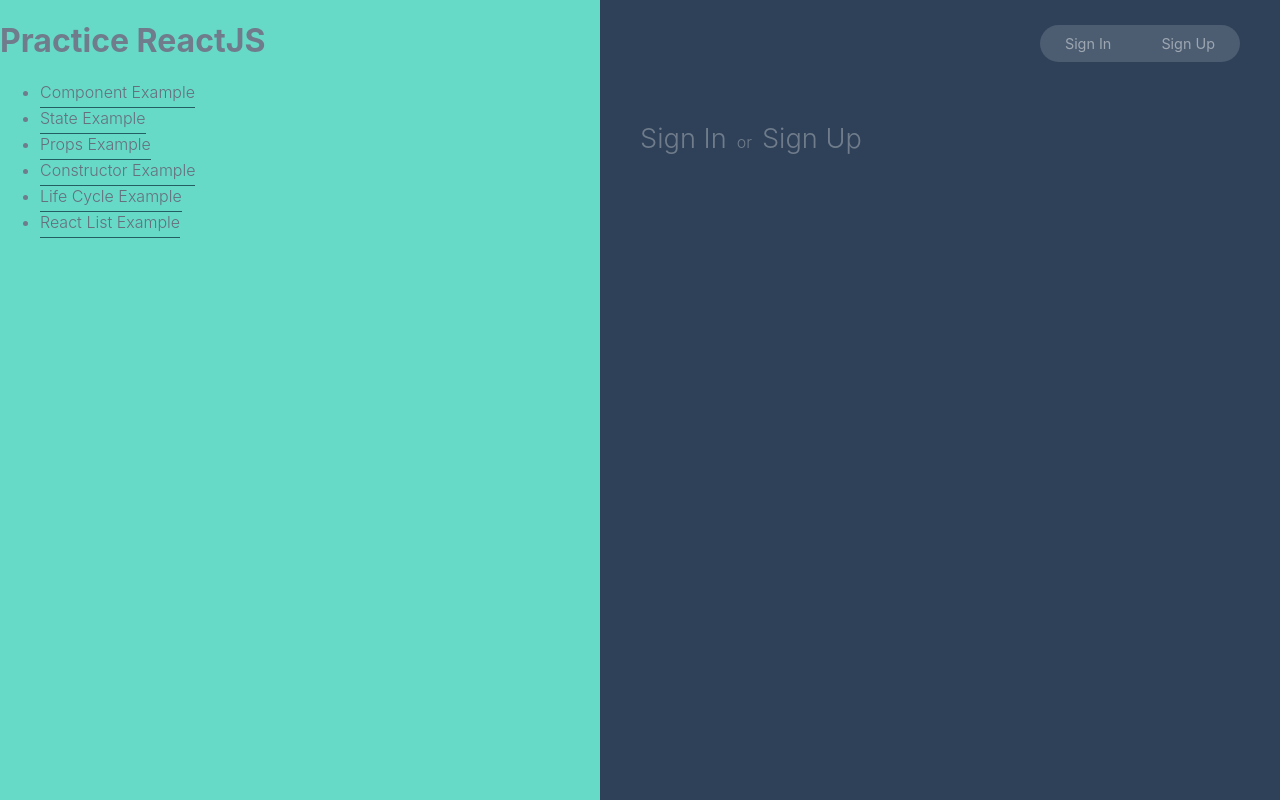
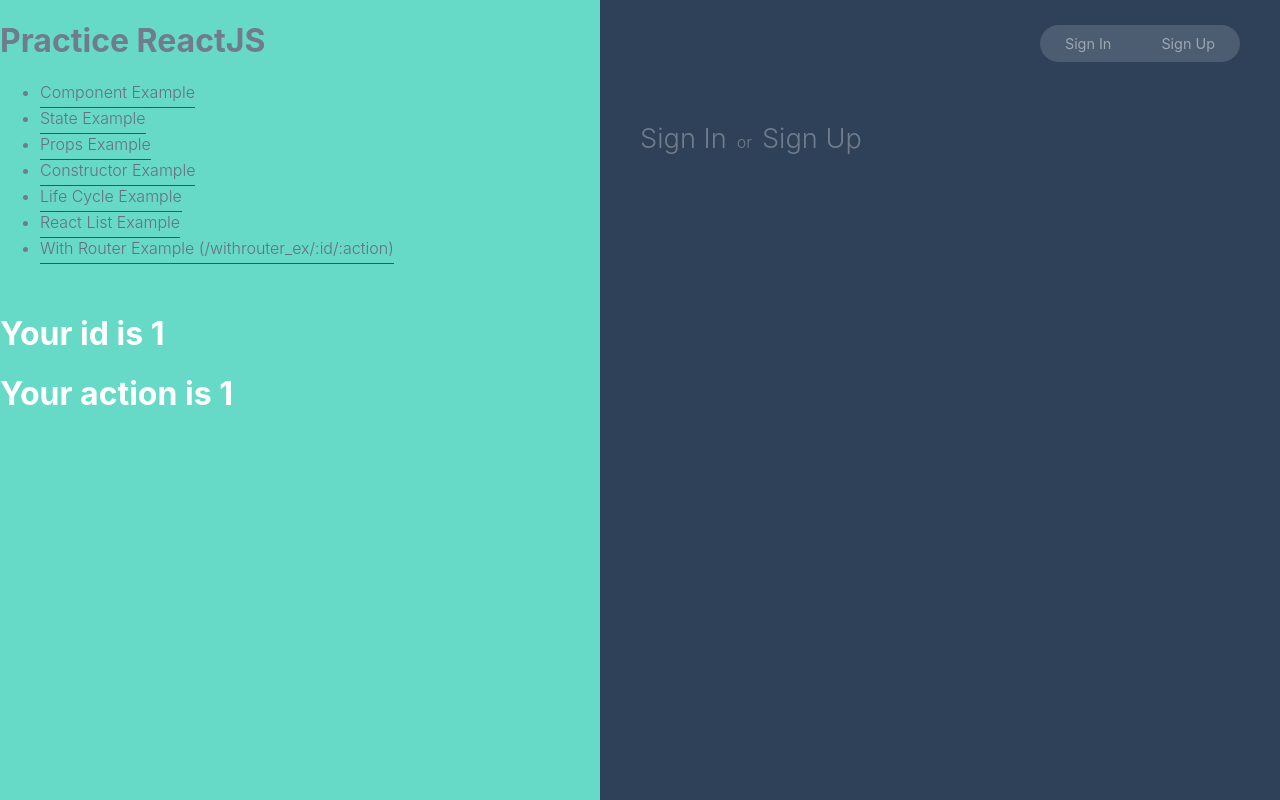
Before and after one commit to ducnhientran/reactapp, a React (Create React App) app: page /react-auth-ui/withrouter_ex/1/1 in a window 1280 px wide. Built offline with nearby package versions, Linux system fonts and the light colour scheme.

Commit message:
add example for With Router

```diff
--- a/src/App.js
+++ b/src/App.js
@@ -1,5 +1,5 @@
 import React, {Component} from 'react';
-import {BrowserRouter as Router, Route, Link, NavLink } from 'react-router-dom'
+import {BrowserRouter as  Router, Route, Link, NavLink } from 'react-router-dom'
 import SignInForm from './LoginPage/SignInForm';
 import SignUpForm from './SignUpPage/SignUpForm';
 import Test1 from './TestPages/Test1';
@@ -8,9 +8,13 @@
 import ConstructorExample from './TestPages/ConstructorExample';
 import ComponentLifeCycle from './TestPages/ComponentLifeCycle';
 import ReactList from './TestPages/ReactList';
+import WithRouterExample from './TestPages/WithRouterExample';
+
 import './App.css';
 
 class App extends Component{
+
+
   render () {
     return (
       <Router basename="/react-auth-ui/">
@@ -23,8 +27,9 @@
                 <li><Link to="/state_ex"              className="FormField__Link">State Example</Link></li>
                 <li><Link to="/props_ex"              className="FormField__Link">Props Example</Link></li>
                 <li><Link to="/constructor_ex"        className="FormField__Link">Constructor Example</Link></li>
-                <li><Link to="/lifecycle_ex"         className="FormField__Link">Life Cycle Example</Link></li>
-                <li><Link to="/reactlist_ex"         className="FormField__Link">React List Example</Link></li>
+                <li><Link to="/lifecycle_ex"          className="FormField__Link">Life Cycle Example</Link></li>
+                <li><Link to="/reactlist_ex"          className="FormField__Link">React List Example</Link></li>
+                <li><Link to="/withrouter_ex/:id/:action"          className="FormField__Link">With Router Example (/withrouter_ex/:id/:action)</Link></li>
               </ul>
             </div>
              <Route exact  path="/component_ex"       component={Test1}></Route>
@@ -33,6 +38,8 @@
              <Route path="/constructor_ex"            component={ConstructorExample}></Route>
              <Route path="/lifecycle_ex"              component={ComponentLifeCycle}></Route>
              <Route path="/reactlist_ex"              component={ReactList}></Route>
+             <Route path="/withrouter_ex/:id/:action"             component={WithRouterExample}></Route>
+
           </div>
           <div className="App__Form">
               <div className ="PageSwitcher">
@@ -53,4 +60,4 @@
   }
 }
 
-export default App;
+export default  App;
--- /dev/null
+++ b/src/TestPages/WithRouterExample.jsx
@@ -0,0 +1,27 @@
+
+import React, { Component } from 'react'
+import { withRouter } from "react-router";
+//import queryString from 'query-string';
+
+class  WithRouterExample extends Component {
+
+      render() {
+        const { match, location, history } = this.props;
+        let id = this.props.match.params.id;
+        //let url = this.props.location.search;
+        //let params = queryString.parse(url);
+        return (
+
+            <div>
+                <h1>Your id is {this.props.match.params.id}</h1>
+                <h1>Your action is {this.props.match.params.action}</h1>
+            </div>
+
+        );
+      }
+
+}
+
+ export default withRouter(WithRouterExample);
+
+//const WithRouterExample = withRouter(WithRouterExample);
```
